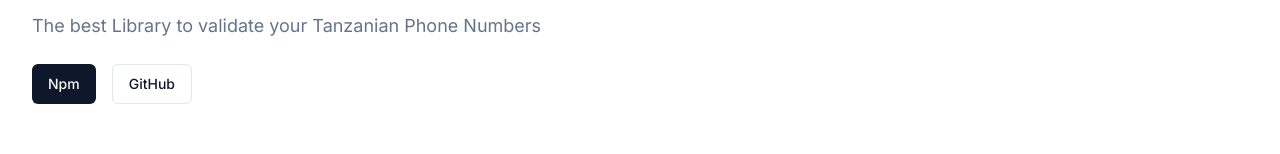
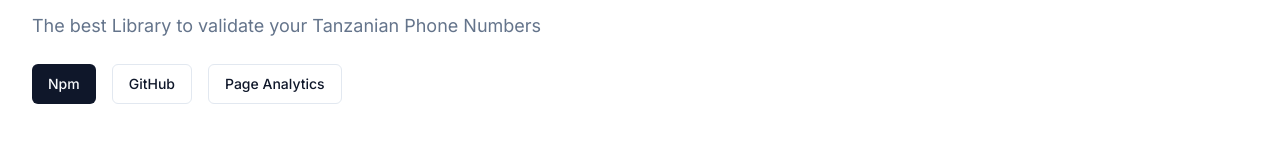
Before and after one commit to reubenwedson/tanzania-phone-validator-playground, a Next.js app: page / in a window 1280 px wide. Shown: the part 141-295 px from the top of the page. Built offline with nearby package versions, Linux system fonts and the light colour scheme.

Commit message:
feat : added Analytics
with Umami

```diff
--- a/app/layout.tsx
+++ b/app/layout.tsx
@@ -34,6 +34,11 @@ export default function RootLayout({ children }: RootLayoutProps) {
   return (
     <>
       <html lang="en" suppressHydrationWarning>
+        <script
+          async
+          src="https://analytics.eu.umami.is/script.js"
+          data-website-id="aacceeec-81b2-43c1-bcbe-0968b3377ad6"
+        />
         <head />
         <body
           className={cn(
--- a/app/page.tsx
+++ b/app/page.tsx
@@ -33,6 +33,14 @@ export default function IndexPage() {
           >
             GitHub
           </Link>
+          <Link
+            target="_blank"
+            rel="noreferrer"
+            href={siteConfig.links.analytics}
+            className={buttonVariants({ variant: "outline" })}
+          >
+            Page Analytics
+          </Link>
         </div>
       </section>
 
--- a/config/site.ts
+++ b/config/site.ts
@@ -14,5 +14,7 @@ export const siteConfig = {
     twitter: "https://twitter.com/fredygerman_",
     github: "https://github.com/fredygerman/tanzanian-phone-validator",
     npm: "https://www.npmjs.com/package/tanzanian-phone-validator",
+    analytics:
+      "https://analytics.eu.umami.is/share/XuNbwFkm6wsR3fV9/tanzania-phone-validator-playground",
   },
 }
```
